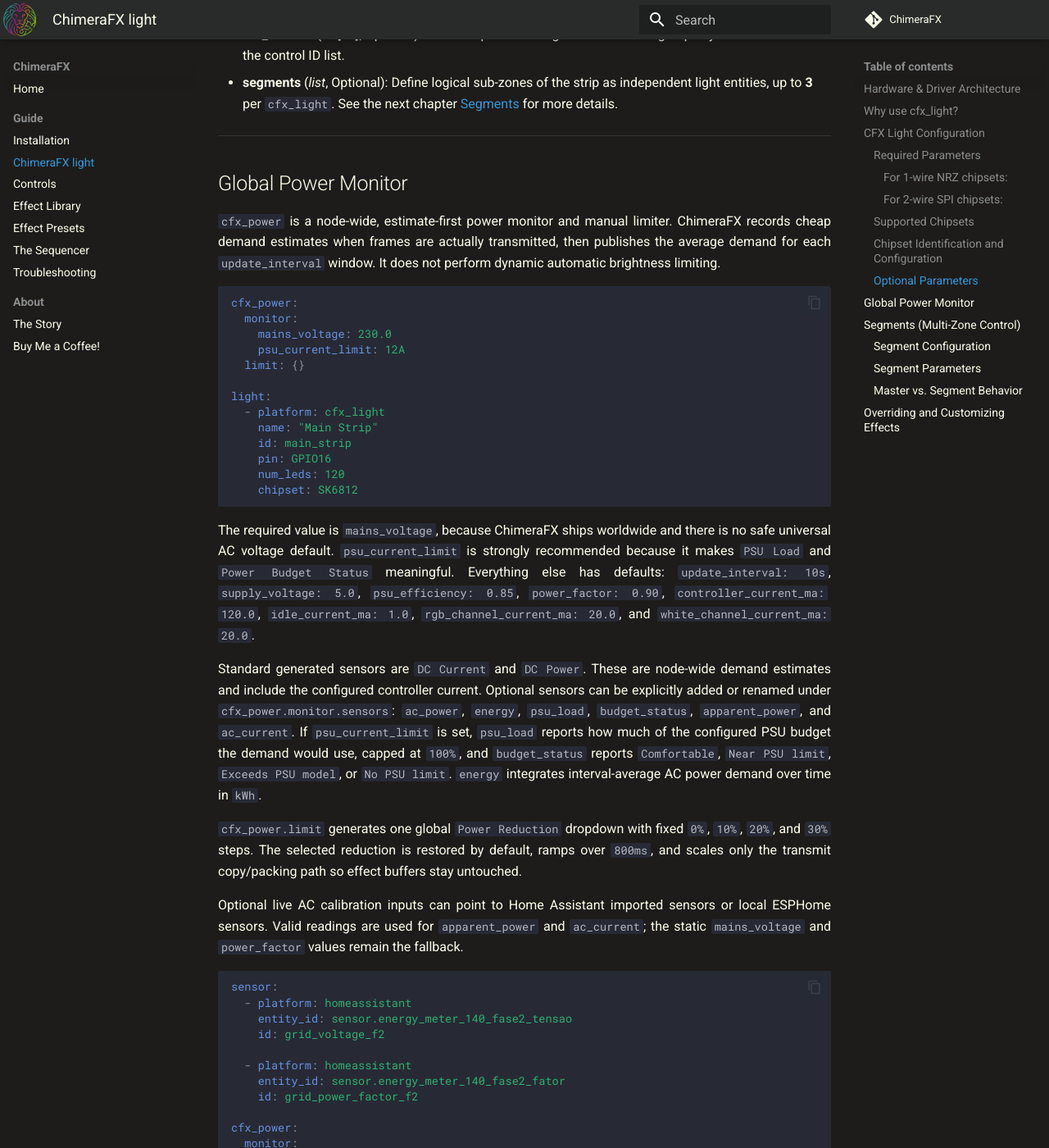
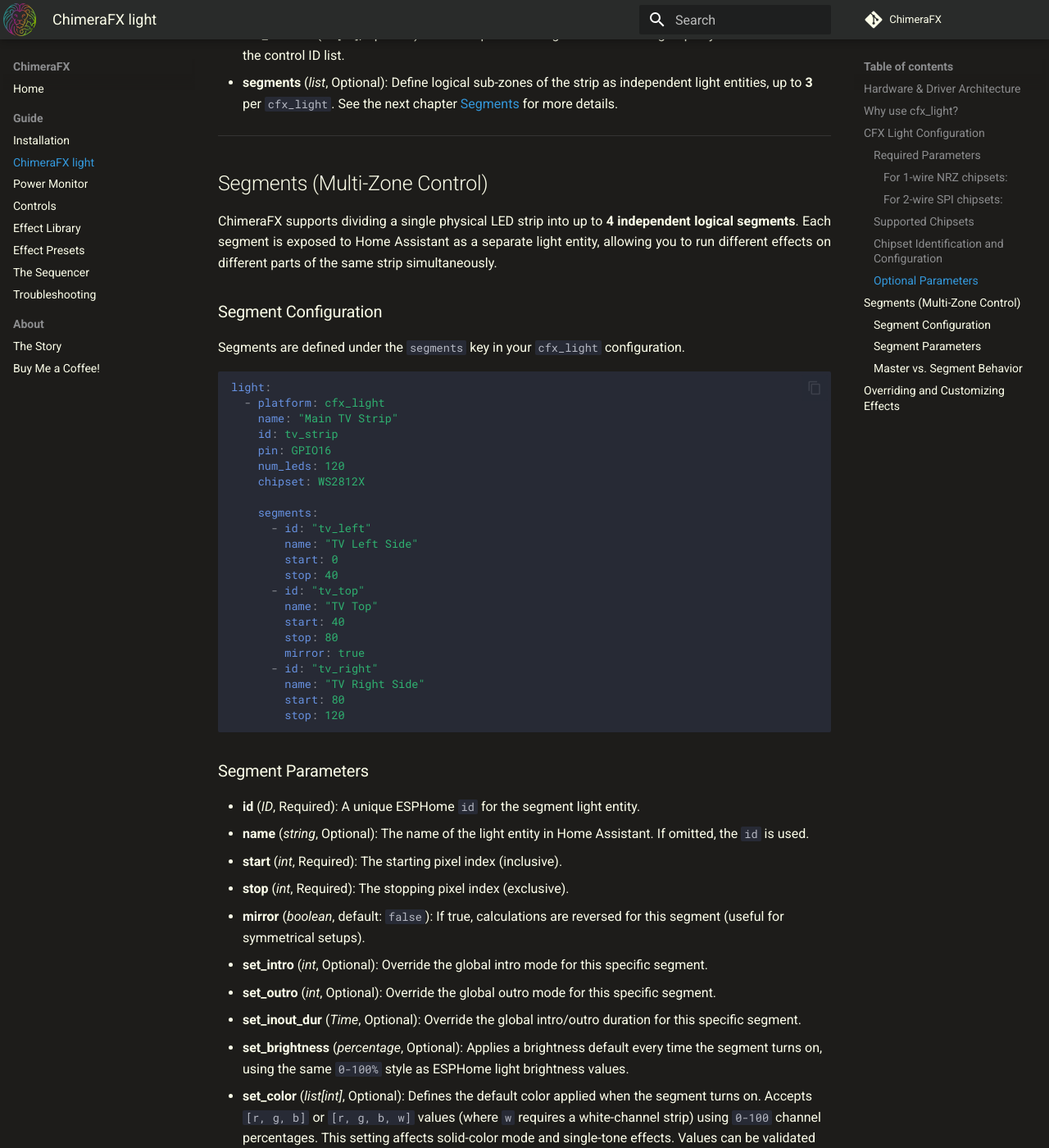
Before and after one commit to effelle/ChimeraFX, an MkDocs documentation site: the page built from docs/cfx_light.md, in a window 1280 px wide and 1400 px high, scrolled down 3713 px. Shown: the whole window at 82% size. Built offline with MkDocs 1.6.1 and Material for MkDocs 9.7.7, drawn with Linux system fonts in a browser that asks for light colours; comment, search, counter and statistics services are not loaded; some of the changed text lies outside the part shown.

Commit message:
feat(power): enhance power monitor, auto-enable limit and move docs to dedicated page

````diff
--- a/docs/cfx_light.md
+++ b/docs/cfx_light.md
@@ -98,62 +98,6 @@
 
 ---
 
-## Global Power Monitor
-
-`cfx_power` is a node-wide, estimate-first power monitor and manual limiter. ChimeraFX records cheap demand estimates when frames are actually transmitted, then publishes the average demand for each `update_interval` window. It does not perform dynamic automatic brightness limiting.
-
-```yaml
-cfx_power:
-  monitor:
-    mains_voltage: 230.0
-    psu_current_limit: 12A
-  limit: {}
-
-light:
-  - platform: cfx_light
-    name: "Main Strip"
-    id: main_strip
-    pin: GPIO16
-    num_leds: 120
-    chipset: SK6812
-```
-
-The required value is `mains_voltage`, because ChimeraFX ships worldwide and there is no safe universal AC voltage default. `psu_current_limit` is strongly recommended because it makes `PSU Load` and `Power Budget Status` meaningful. Everything else has defaults: `update_interval: 10s`, `supply_voltage: 5.0`, `psu_efficiency: 0.85`, `power_factor: 0.90`, `controller_current_ma: 120.0`, `idle_current_ma: 1.0`, `rgb_channel_current_ma: 20.0`, and `white_channel_current_ma: 20.0`.
-
-Standard generated sensors are `DC Current` and `DC Power`. These are node-wide demand estimates and include the configured controller current. Optional sensors can be explicitly added or renamed under `cfx_power.monitor.sensors`: `ac_power`, `energy`, `psu_load`, `budget_status`, `apparent_power`, and `ac_current`. If `psu_current_limit` is set, `psu_load` reports how much of the configured PSU budget the demand would use, capped at `100%`, and `budget_status` reports `Comfortable`, `Near PSU limit`, `Exceeds PSU model`, or `No PSU limit`. `energy` integrates interval-average AC power demand over time in `kWh`.
-
-`cfx_power.limit` generates one global `Power Reduction` dropdown with fixed `0%`, `10%`, `20%`, and `30%` steps. The selected reduction is restored by default, ramps over `800ms`, and scales only the transmit copy/packing path so effect buffers stay untouched.
-
-Optional live AC calibration inputs can point to Home Assistant imported sensors or local ESPHome sensors. Valid readings are used for `apparent_power` and `ac_current`; the static `mains_voltage` and `power_factor` values remain the fallback.
-
-```yaml
-sensor:
-  - platform: homeassistant
-    entity_id: sensor.energy_meter_140_fase2_tensao
-    id: grid_voltage_f2
-
-  - platform: homeassistant
-    entity_id: sensor.energy_meter_140_fase2_fator
-    id: grid_power_factor_f2
-
-cfx_power:
-  monitor:
-    mains_voltage: 126.3
-    psu_current_limit: 12A
-    power_factor: 0.95
-    mains_voltage_sensor: grid_voltage_f2
-    power_factor_sensor: grid_power_factor_f2
-    sensors:
-      ac_power:
-        name: "AC Power"
-      energy:
-        name: "Energy"
-```
-
-For WS2811, the defaults are only a fallback. Current varies by voltage, grouping, resistor design, and strip density, so calibrate `rgb_channel_current_ma` and `supply_voltage` against your actual strip.
-
----
-
 ## Segments (Multi-Zone Control)
 
 ChimeraFX supports dividing a single physical LED strip into up to **4 independent logical segments**. Each segment is exposed to Home Assistant as a separate light entity, allowing you to run different effects on different parts of the same strip simultaneously.
--- a/mkdocs.yml
+++ b/mkdocs.yml
@@ -42,6 +42,7 @@
   - Guide:
     - Installation: Installation.md
     - ChimeraFX light: cfx_light.md
+    - Power Monitor: Power-Monitor.md
     - Controls: Controls.md
     - Effect Library: Effects-Library.md
     - Effect Presets: Effect-Presets.md
````
Also changed, not shown: docs/Power-Monitor.md (added, +320 -0 lines), 2 other files.
